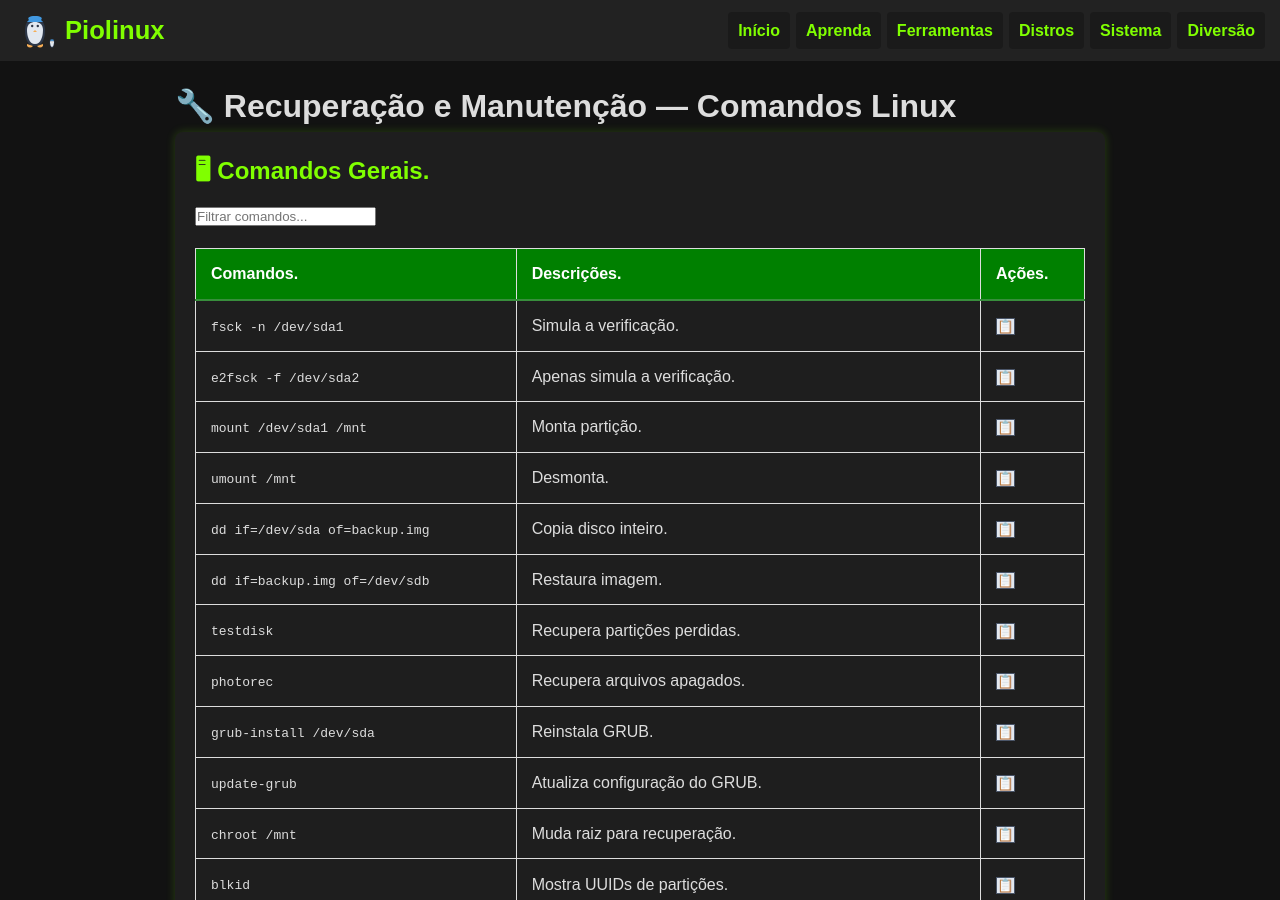
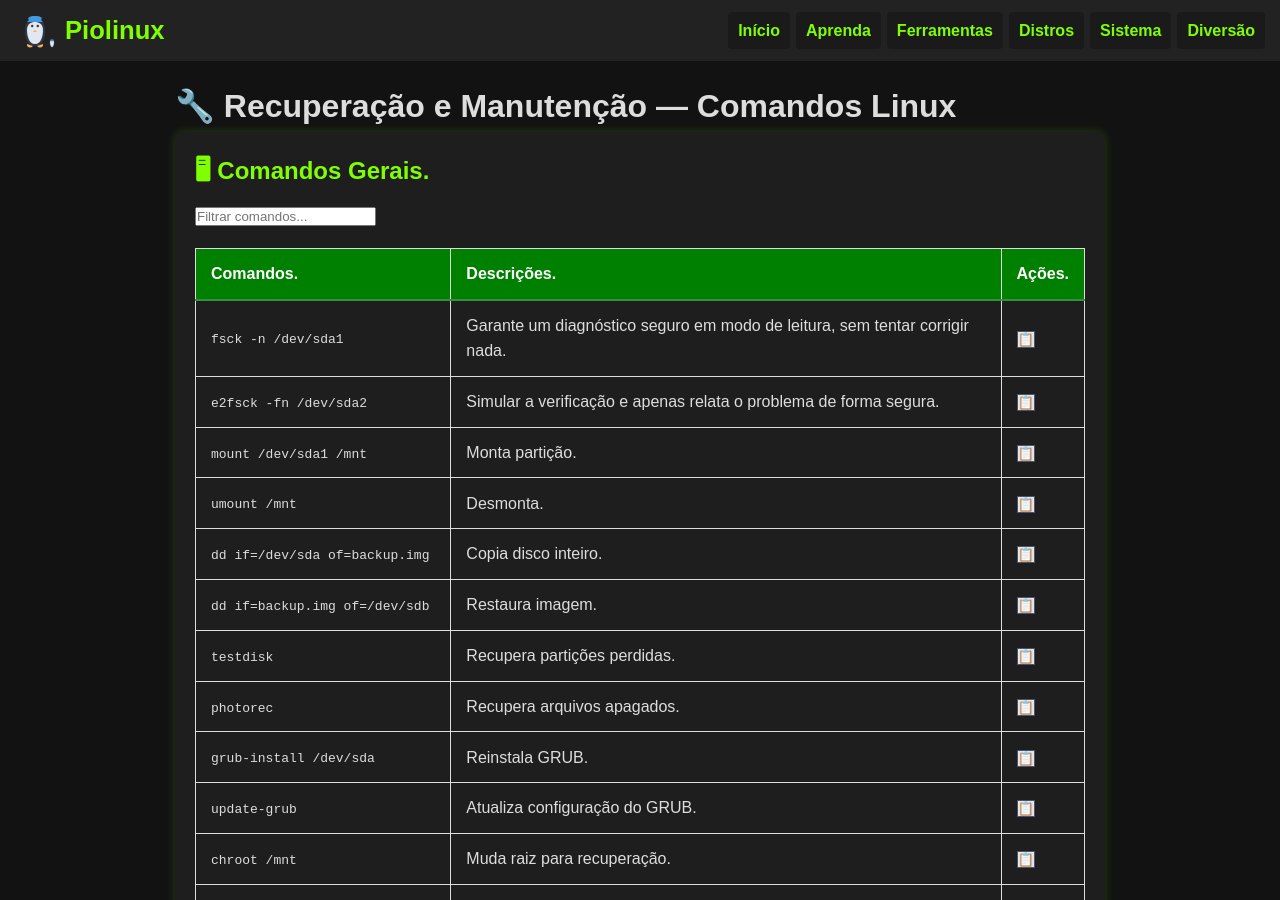
Before and after one commit to Piolinux/piolinux-site, a Jekyll site: the page built from _pages/_comandos/recuperacao-e-manutencao.md, in a window 1280 px wide and 900 px high. Built offline with Jekyll 4.4.1, drawn with Linux system fonts in a browser that asks for light colours.

Commit message:
Update recuperacao-e-manutencao.md

```diff
--- a/_pages/_comandos/recuperacao-e-manutencao.md
+++ b/_pages/_comandos/recuperacao-e-manutencao.md
@@ -36,13 +36,13 @@ function filtrarLinhas(termo) {
   <tbody>
     <tr>
       <td data-label="Comando"><code>fsck -n /dev/sda1</code></td>
-      <td data-label="Descrição">Simula a verificação.</td>
+      <td data-label="Descrição">Garante um diagnóstico seguro em modo de leitura, sem tentar corrigir nada.</td>
       <td data-label="Ação"><button class="copy-btn" data-command="fsck -n /dev/sda1">📋</button></td>
     </tr>
       <tr>
-      <td data-label="Comando"><code>e2fsck -f /dev/sda2</code></td>
-      <td data-label="Descrição">Apenas simula a verificação.</td>
-      <td data-label="Ação"><button class="copy-btn" data-command="e2fsck -fn /dev/sdXN">📋</button></td>
+      <td data-label="Comando"><code>e2fsck -fn /dev/sda2</code></td>
+      <td data-label="Descrição">Simular a verificação e apenas relata o problema de forma segura.</td>
+      <td data-label="Ação"><button class="copy-btn" data-command="e2fsck -fn /dev/sda2">📋</button></td>
     </tr>
     <tr>
       <td data-label="Comando"><code>mount /dev/sda1 /mnt</code></td>
```
